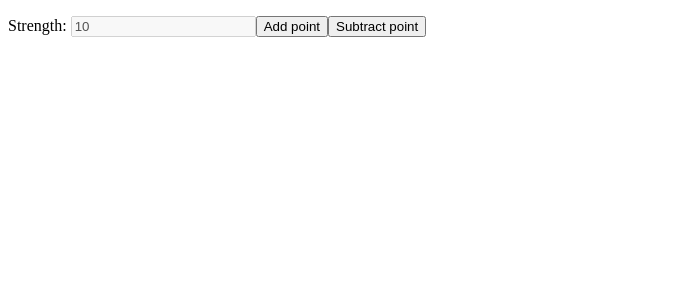
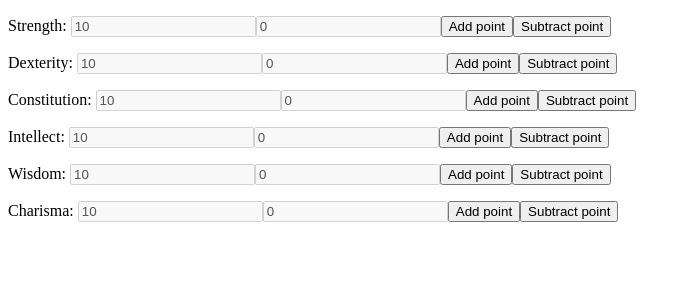
Before and after one commit to IvanRazbegaev/Softgamings_DnD_game, an Angular app: page / in a window 1280 px wide. Shown: the top 300 px of the page, without its empty margins (0-691 px from the left). Built offline with nearby package versions, Linux system fonts and the light colour scheme.

Commit message:
Further character sheet development

```diff
--- a/angular.json
+++ b/angular.json
@@ -94,5 +94,8 @@
         }
       }
     }
+  },
+  "cli": {
+    "analytics": false
   }
 }
--- a/src/app/character-creation-sheet/character-creation-sheet.component.html
+++ b/src/app/character-creation-sheet/character-creation-sheet.component.html
@@ -1,10 +1,44 @@
 <form [formGroup]="form">
   <p >
     Strength:
-    <input formControlName="strength"
-           min="0"
-           max="20">
+    <input formControlName="strength">
+    <input formControlName="strengthModificator" [value]="calculateModificator('strength')">
     <button (click)="addPoint('strength')">Add point</button>
     <button (click)="subtractPoint('strength')">Subtract point</button>
   </p>
+  <p >
+    Dexterity:
+    <input formControlName="dexterity">
+    <input formControlName="dexterityModificator" [value]="calculateModificator('dexterity')">
+    <button (click)="addPoint('dexterity')">Add point</button>
+    <button (click)="subtractPoint('dexterity')">Subtract point</button>
+  </p>
+  <p >
+    Constitution:
+    <input formControlName="constitution">
+    <input formControlName="constitutionModificator" [value]="calculateModificator('constitution')">
+    <button (click)="addPoint('constitution')">Add point</button>
+    <button (click)="subtractPoint('constitution')">Subtract point</button>
+  </p>
+  <p >
+    Intellect:
+    <input formControlName="intellect">
+    <input formControlName="intellectModificator" [value]="calculateModificator('intellect')">
+    <button (click)="addPoint('intellect')">Add point</button>
+    <button (click)="subtractPoint('intellect')">Subtract point</button>
+  </p>
+  <p >
+    Wisdom:
+    <input formControlName="wisdom">
+    <input formControlName="wisdomModificator" [value]="calculateModificator('wisdom')">
+    <button (click)="addPoint('wisdom')">Add point</button>
+    <button (click)="subtractPoint('wisdom')">Subtract point</button>
+  </p>
+  <p >
+    Charisma:
+    <input formControlName="charisma">
+    <input formControlName="charismaModificator" [value]="calculateModificator('charisma')">
+    <button (click)="addPoint('charisma')">Add point</button>
+    <button (click)="subtractPoint('charisma')">Subtract point</button>
+  </p>
 </form>
--- a/src/app/character-creation-sheet/character-creation-sheet.component.ts
+++ b/src/app/character-creation-sheet/character-creation-sheet.component.ts
@@ -10,11 +10,31 @@ export class CharacterCreationSheetComponent implements OnInit{
 
   form: UntypedFormGroup = new UntypedFormGroup({
     strength: new UntypedFormControl({value: 10, disabled: true}),
+    dexterity: new UntypedFormControl({value: 10, disabled: true}),
+    constitution: new UntypedFormControl({value: 10, disabled: true}),
+    intellect: new UntypedFormControl({value: 10, disabled: true}),
+    wisdom: new UntypedFormControl({value: 10, disabled: true}),
+    charisma: new UntypedFormControl({value: 10, disabled: true}),
+
+    strengthModificator: new UntypedFormControl({value: null, disabled: true}),
+    dexterityModificator: new UntypedFormControl({value: null, disabled: true}),
+    constitutionModificator: new UntypedFormControl({value: null, disabled: true}),
+    intellectModificator: new UntypedFormControl({value: null, disabled: true}),
+    wisdomModificator: new UntypedFormControl({value: null, disabled: true}),
+    charismaModificator: new UntypedFormControl({value: null, disabled: true}),
   });
-  minCharacteristicValue: number = 0;
-  maxCharacteristicValue: number = 20;
+  readonly minCharacteristicValue: number = 8;
+  readonly maxCharacteristicValue: number = 20;
+
+
 
   ngOnInit(): void {
+    this.form.get('strengthModificator')?.setValue(this.calculateModificator('strength'))
+    this.form.get('dexterityModificator')?.setValue(this.calculateModificator('dexterity'))
+    this.form.get('constitutionModificator')?.setValue(this.calculateModificator('constitution'))
+    this.form.get('intellectModificator')?.setValue(this.calculateModificator('intellect'))
+    this.form.get('wisdomModificator')?.setValue(this.calculateModificator('wisdom'))
+    this.form.get('charismaModificator')?.setValue(this.calculateModificator('charisma'))
   }
 
   addPoint(characteristic: string){
@@ -34,4 +54,9 @@ export class CharacterCreationSheetComponent implements OnInit{
       characteristicControl.setValue(characteristicControl.value - 1)
     }
   }
+
+  calculateModificator(characteristic: string): number {
+    const currentModificatorValue = this.form.get(characteristic)!.value
+    return Math.floor((currentModificatorValue - 10)/2)
+  }
 }
```
Also changed, not shown: src/app/abstract_classes/iperson.ts (added, +44 -0 lines).
